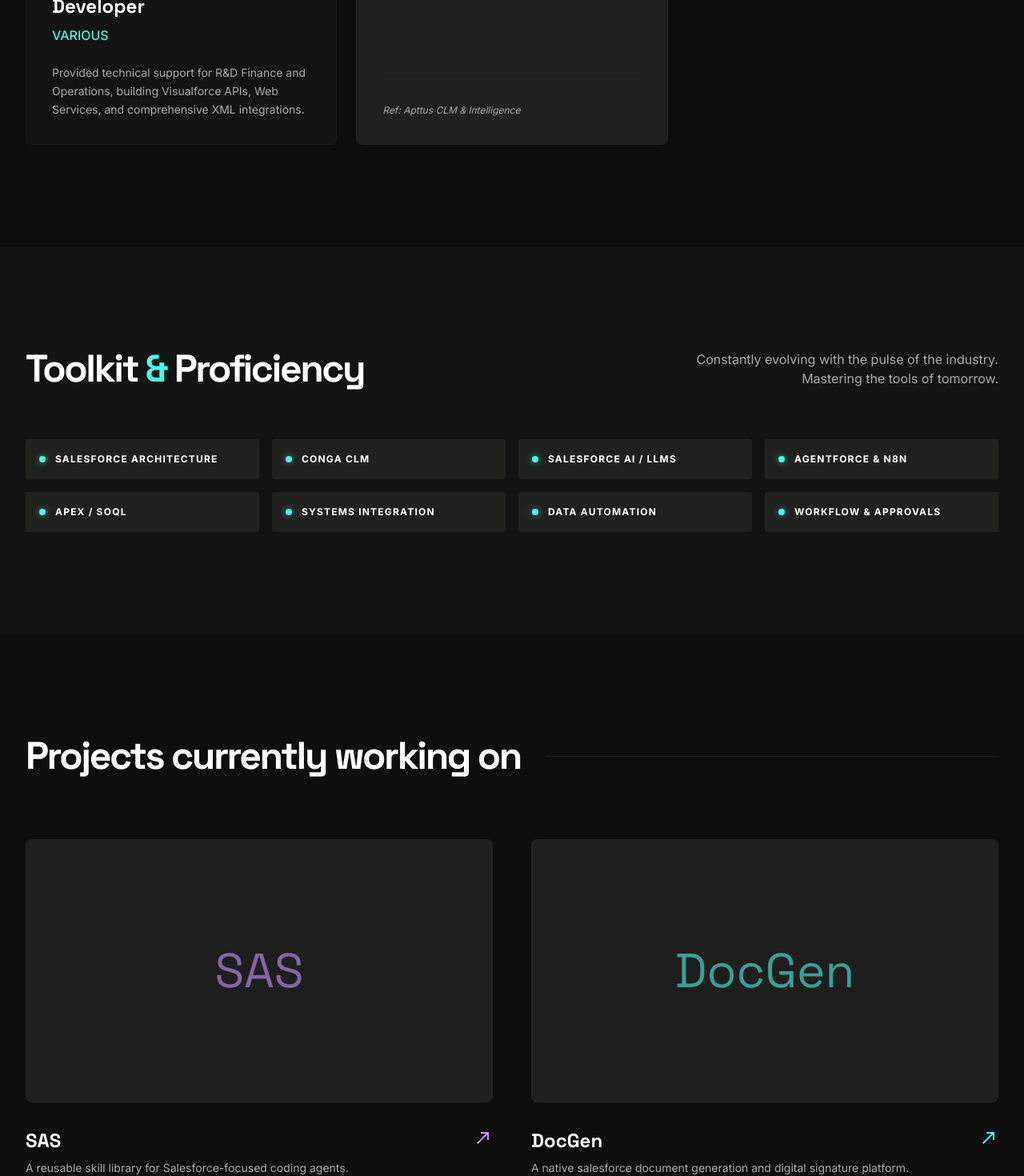
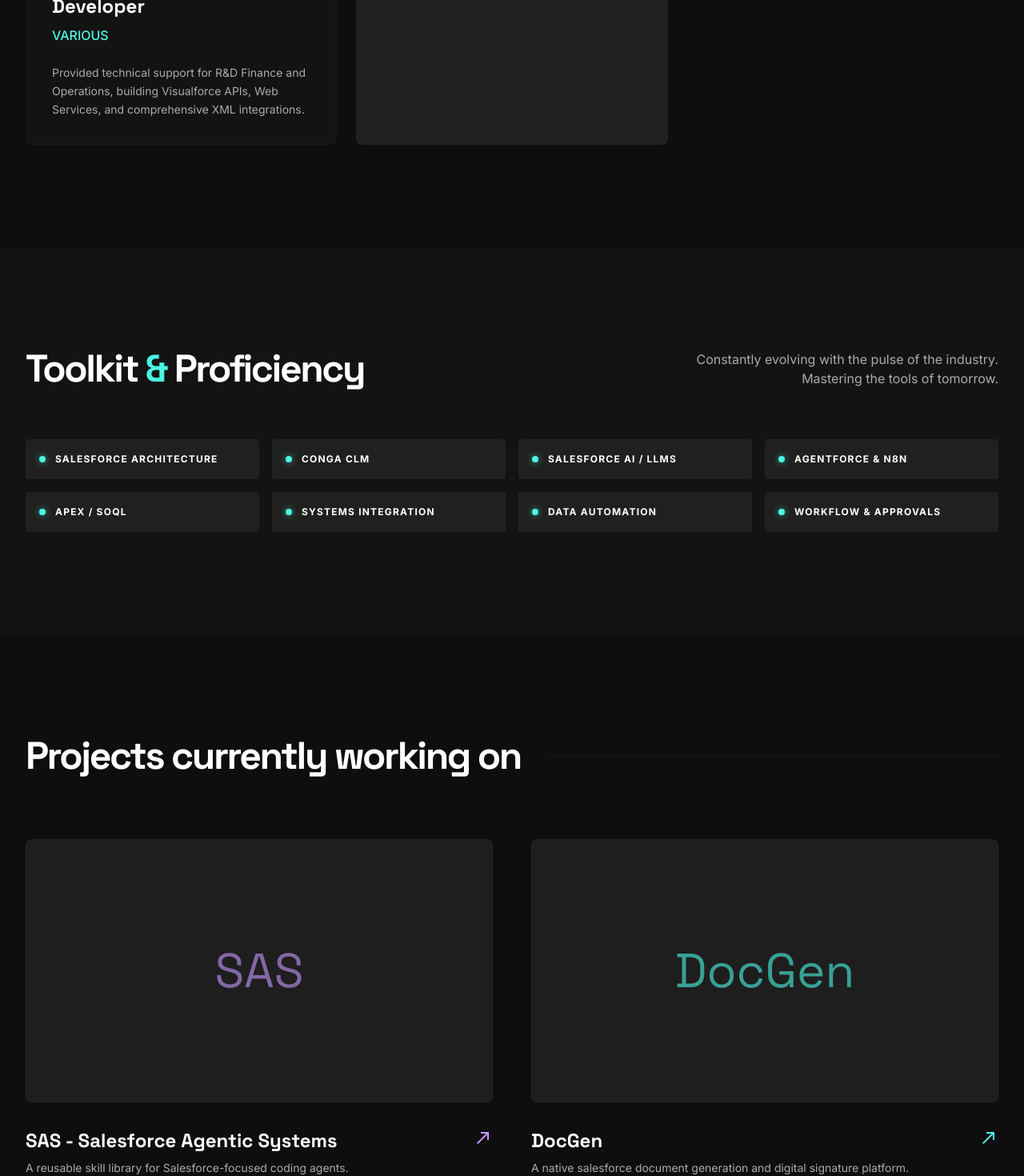
Before and after one commit to ysumanth06/LinkedIn-Personal-Website, a React (Vite) app: page / in a window 1280 px wide. Shown: the part 2060-3530 px from the top of the page at 80% size. Built offline with nearby package versions, Linux system fonts and the light colour scheme.

Commit message:
Enhance mobile styling, update copy content, and fix responsive truncations

```diff
--- a/src/App.jsx
+++ b/src/App.jsx
@@ -40,7 +40,7 @@
           </a>
         </div>
       </div>
-      <div className="lg:col-span-4 hidden lg:block">
+      <div className="lg:col-span-4 mt-12 lg:mt-0 mx-8 lg:mx-0">
         <div className="relative group">
           <div className="absolute -inset-1 bg-gradient-to-r from-primary to-secondary rounded-xl blur opacity-25 group-hover:opacity-50 transition duration-1000"></div>
           <div className="relative aspect-[4/5] rounded-xl overflow-hidden bg-surface-container border border-outline-variant/15 flex items-center justify-center">
@@ -100,9 +100,6 @@
             <p className="text-secondary font-medium mb-6">SOLUTIONSOFT INC</p>
             <p className="text-on-surface-variant text-sm leading-relaxed">Analyzed and developed custom applications on the Salesforce Force.com platform. Designed advanced integrations to support contract negotiation workflows and eSignature processes.</p>
           </div>
-          <div className="mt-8 pt-8 border-t border-outline-variant/10">
-            <span className="text-xs text-on-surface-variant italic">Ref: Apttus CLM & Intelligence</span>
-          </div>
         </div>
 
         <div className="p-8 bg-surface-container border border-outline-variant/10 rounded-xl hover:border-primary/30 transition-colors">
@@ -138,8 +135,8 @@
           'Data Automation', 'Workflow & Approvals'
         ].map((skill, idx) => (
           <div key={idx} className="flex items-center gap-3 bg-surface-container-high p-4 rounded-lg border border-outline-variant/5">
-            <div className="w-2 h-2 rounded-full bg-secondary shadow-[0_0_8px_rgba(74,248,227,0.6)]"></div>
-            <span className="font-label text-xs font-bold tracking-widest uppercase truncate" title={skill}>{skill}</span>
+            <div className="w-2 h-2 rounded-full bg-secondary shadow-[0_0_8px_rgba(74,248,227,0.6)] shrink-0"></div>
+            <span className="font-label text-xs font-bold tracking-widest uppercase" title={skill}>{skill}</span>
           </div>
         ))}
       </div>
@@ -150,7 +147,7 @@
 const Projects = ({ setSelectedProject }) => {
   const projectsData = [
     {
-      title: "SAS",
+      title: "SAS - Salesforce Agentic Systems",
       description: "A reusable skill library for Salesforce-focused coding agents.",
       fullDescription: "SAS - A reusable skill library for Salesforce-focused coding agents—covering Apex, Flow, LWC, SOQL, metadata, integration, testing, deployment, and Agentforce workflows specially built for cursor ai.",
       tags: ["AGENTFORCE", "AI", "CURSOR"],
@@ -256,7 +253,6 @@
       <div className="flex gap-8">
         <a className="font-['Inter'] uppercase tracking-[0.1em] text-[10px] text-[#adaaaa] hover:text-[#ff9dac] transition-colors opacity-80 hover:opacity-100" href="https://github.com/ysumanth06" target="_blank" rel="noreferrer">GitHub</a>
         <a className="font-['Inter'] uppercase tracking-[0.1em] text-[10px] text-[#adaaaa] hover:text-[#ff9dac] transition-colors opacity-80 hover:opacity-100" href="https://www.linkedin.com/in/ysumanth" target="_blank" rel="noreferrer">LinkedIn</a>
-        <a className="font-['Inter'] uppercase tracking-[0.1em] text-[10px] text-[#adaaaa] hover:text-[#ff9dac] transition-colors opacity-80 hover:opacity-100" href="#">Twitter</a>
       </div>
     </div>
   </footer>
```
